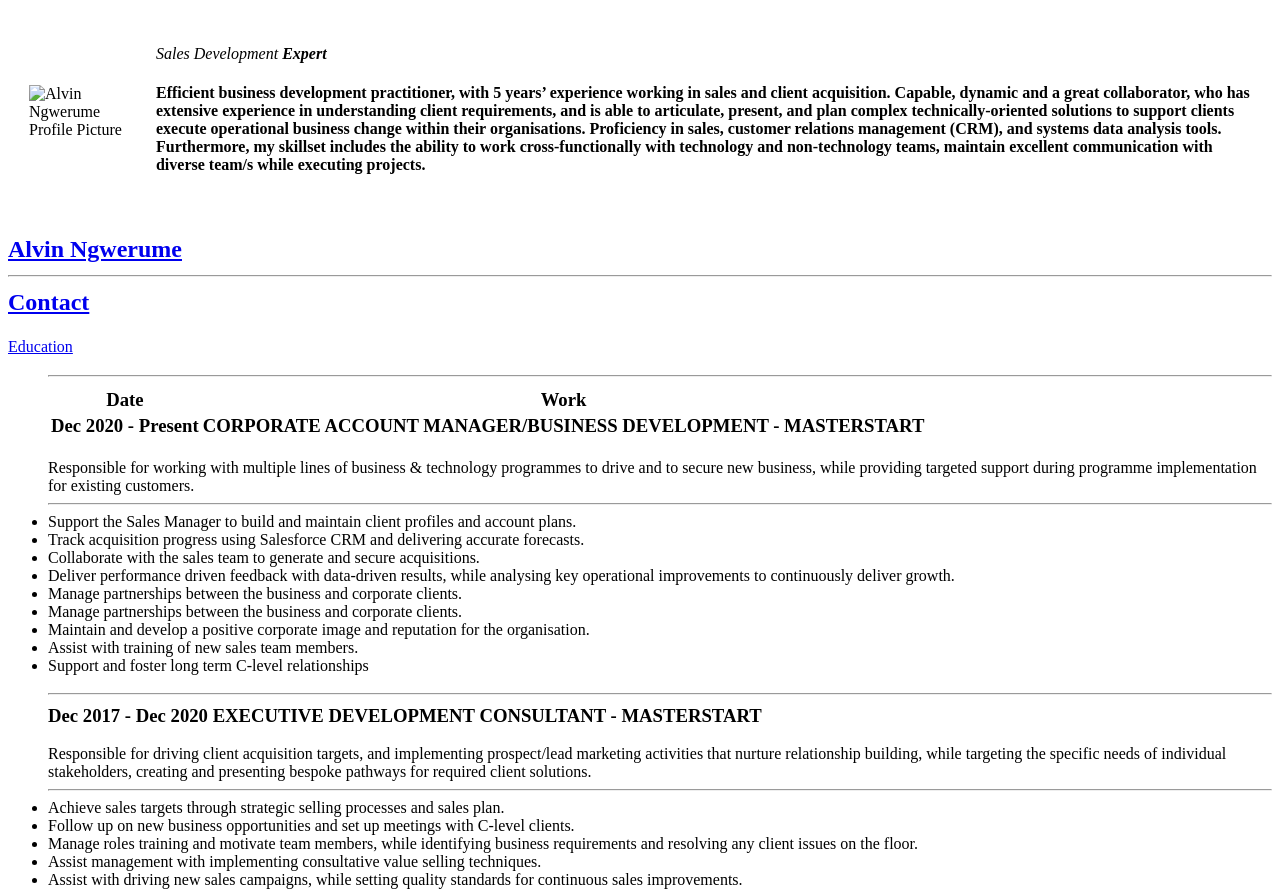
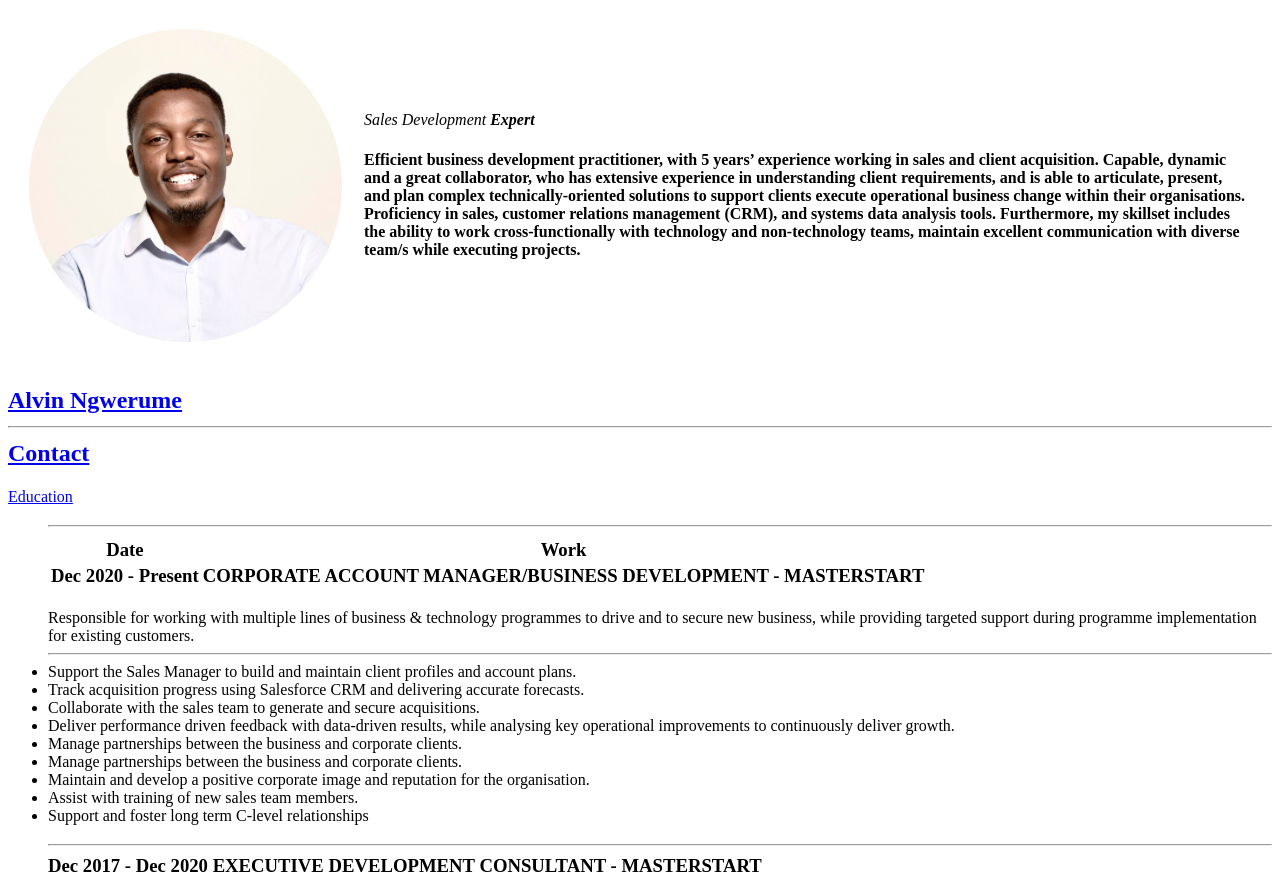
Before and after one commit to Alvin-code/CV, a plain HTML site: page index.html in a window 1280 px wide. Shown: the top 892 px of the page. Drawn offline with Linux system fonts and the light colour scheme.

Commit message:
Update index.html

```diff
--- a/index.html
+++ b/index.html
@@ -9,7 +9,7 @@
 <body>
   <table cellspacing="20">
     <tr>
-      <td><img src="Images/Alvin-modified copy 3.png" alt="Alvin Ngwerume Profile Picture"></td>
+      <td><img src="Alvin-modified copy 3.png" alt="Alvin Ngwerume Profile Picture"></td>
 
       <td>
         <p><em>Sales Development <strong>Expert</strong></em></p>
```
